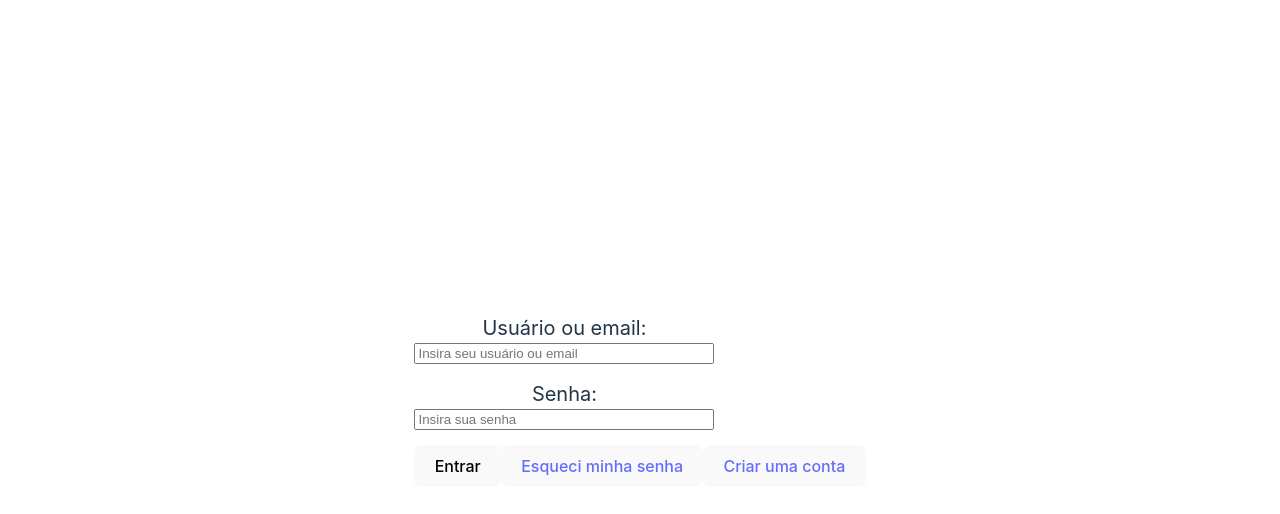
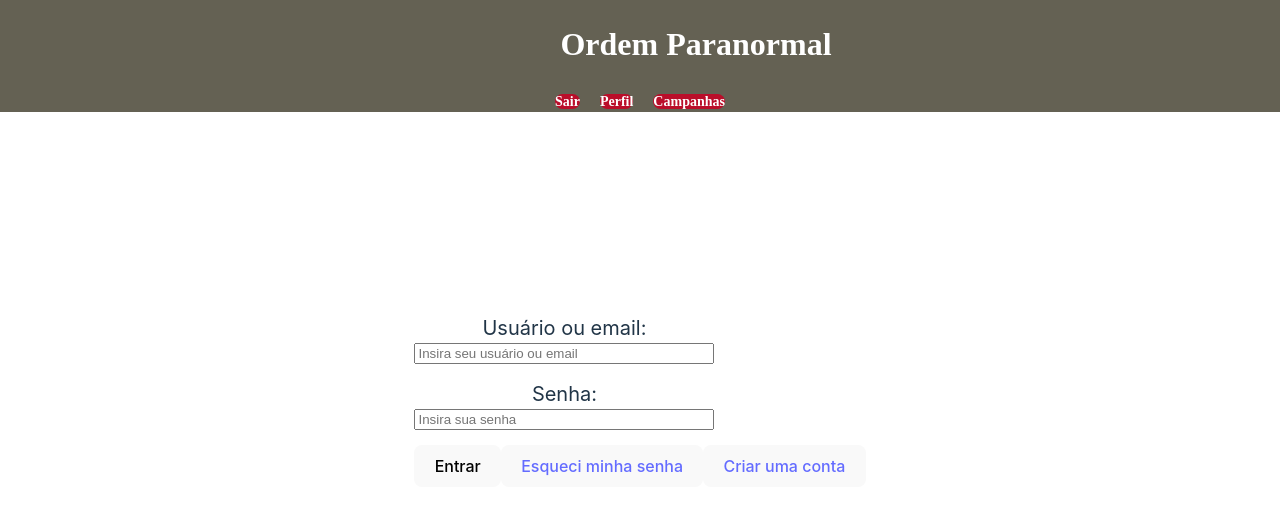
Before and after one commit to lucasolib/fichas_do_medo, a React (Vite) app: page / in a window 1280 px wide. Shown: the top 514 px of the page. Built offline with nearby package versions, Linux system fonts and the light colour scheme.

Commit message:
Style: Fixa a posição da barra no topo

```diff
--- a/src/components/login.tsx
+++ b/src/components/login.tsx
@@ -1,6 +1,7 @@
 import '../css/login.css';
 import { useNavigate, Link } from 'react-router-dom';
 import { useState } from 'react';
+import BarraNav from './barraNav';
 
 function Login () {
   const navigate = useNavigate();
@@ -28,6 +29,9 @@ function Login () {
 
   return (
     <>
+      <header>
+        <BarraNav />
+      </header>
       <main>
         <label htmlFor='usuario'>
           Usuário ou email:
--- a/src/css/barraNav.css
+++ b/src/css/barraNav.css
@@ -2,6 +2,8 @@
   position: absolute;
   background-color: #646153;
   width: 100%;
+  left: 0;
+  top: 0;
 }
 
 .title {
```
